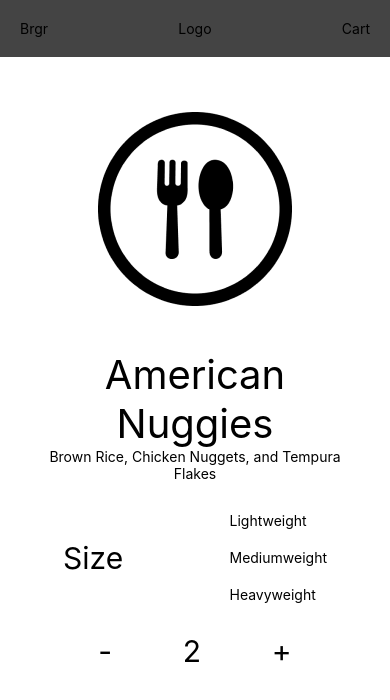
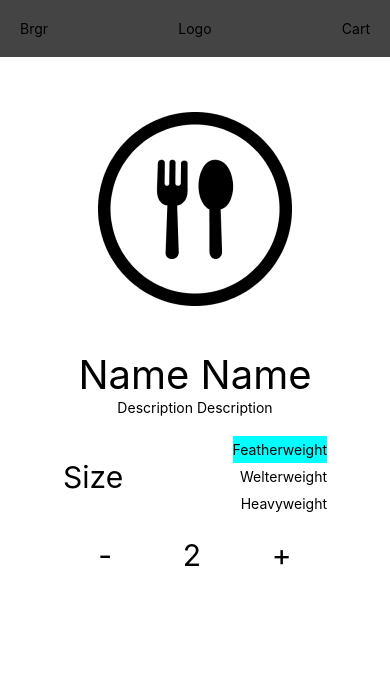
Before and after one commit to avsecam/LetsBoxRN, a React Native app: screen / in a window 390 px wide. Shown: the top 700 px of the page. Built offline with nearby package versions, Linux system fonts and the light colour scheme.

Commit message:
Structure folders. Create radio selection.

```diff
--- a/App.tsx
+++ b/App.tsx
@@ -1,9 +1,9 @@
 import React from 'react';
 import type { ReactNode } from 'react';
-import MainMenu from './src/menu';
+import MainMenu from './src/menu/menu';
 import { NavigationContainer } from '@react-navigation/native';
 import { createNativeStackNavigator } from '@react-navigation/native-stack';
-import ProductScreen from './src/product';
+import ProductScreen from './src/product/product';
 
 let Stack = createNativeStackNavigator();
 
--- a/src/menu.tsx
+++ b/src/menu/menu.tsx
@@ -1,8 +1,8 @@
-import { Pressable, FlatList, ScrollView, StyleSheet, View } from "react-native"
+import { Pressable, ScrollView, StyleSheet, View } from "react-native"
 import { Text } from "react-native"
 
-import mockData from '../mockData.json';
-import Header from "./header";
+import mockData from '../../mockData.json';
+import Header from "../components/header";
 import MenuGroup from "./menuGroup";
 
 const MainMenu = () => {
--- a/src/menuGroup.tsx
+++ b/src/menu/menuGroup.tsx
@@ -2,7 +2,6 @@ import { FlatList, StyleSheet, View } from "react-native"
 import { Text } from "react-native"
 
 import MenuItemRow from './menuItemRow';
-import mockData from '../mockData.json';
 import { MenuItem } from "./menuUtils";
 
 interface Props {
--- a/src/product.tsx
+++ b/src/product/product.tsx
@@ -1,6 +1,8 @@
 import { Image, Pressable, ScrollView, StyleSheet, Text, View } from "react-native"
-import Header from "./header"
-import { MenuItem } from "./menuUtils"
+import Header from "../components/header"
+import { MenuItem } from "../menu/menuUtils"
+import { productSizes } from "../utils"
+import SizePicker from "./sizePicker"
 
 interface Props {
 	product: MenuItem,
@@ -9,26 +11,23 @@ interface Props {
 const ProductScreen = () => {
 	let props: MenuItem = {
 		imageUrl: "",
-		name: "American Nuggies",
-		description: "Brown Rice, Chicken Nuggets, and Tempura Flakes"
+		name: "Name Name",
+		description: "Description Description"
 	}
+
 
 	return (
 		<>
 			<Header />
 			<ScrollView style={styles.container} contentContainerStyle={{alignItems: "center"}}>
-				<Image style={styles.imageContainer} source={require("../assets/food.png")}/>
+				<Image style={styles.imageContainer} source={require("../../assets/food.png")}/>
 				<View style={styles.productInfo}>
 					<Text style={styles.productName}>{props.name}</Text>
 					<Text style={styles.productDescription}>{props.description}</Text>
 				</View>
 				<View style={styles.sizesContainer}>
 					<Text style={styles.sizeLabel}>Size</Text>
-					<View style={styles.sizesPicker}>
-						<Pressable style={styles.size}><Text>Lightweight</Text></Pressable>
-						<Pressable style={styles.size}><Text>Mediumweight</Text></Pressable>
-						<Pressable style={styles.size}><Text>Heavyweight</Text></Pressable>
-					</View>
+					<SizePicker />
 				</View>
 				<View style={styles.qtyContainer}>
 					<Text style={styles.qtyBtn}>-</Text>
@@ -71,12 +70,6 @@ const styles = StyleSheet.create({
 	sizeLabel: {
 		fontSize: 30,
 	},
-	sizesPicker: {},
-	size: {
-		paddingVertical: 10,
-		fontSize: 20,
-		textAlign: "right",
-	},
 
 	qtyContainer: {
 		width: "80%",
--- /dev/null
+++ b/src/product/sizePicker.tsx
@@ -0,0 +1,62 @@
+import { useState } from "react"
+import { GestureResponderEvent, Pressable, StyleSheet, Text, View } from "react-native"
+import { productSizes } from "../utils"
+
+interface ButtonProps {
+	sizeName: string,
+	price: number,
+	onPress: (e: GestureResponderEvent) => void,
+	isChosen: boolean,
+}
+
+const SizeButton = (props: ButtonProps) => {
+	return (
+		<>
+			<Pressable style={[styles.radioButton, (props.isChosen) ? styles.radioButtonChosen : null]} onPress={props.onPress}>
+				<Text style={styles.radioButtonText}>{props.sizeName}</Text>
+			</Pressable>
+		</>
+	)
+}
+
+const SizePicker = () => {
+	let [chosenSize, setChosenSize] = useState(0)
+
+	let sizeButtons: Array<JSX.Element> = []
+	for (let i: number = 0; i < productSizes.length; i++) {
+		sizeButtons.push(
+			<SizeButton
+				price={productSizes[i][1]}
+				sizeName={productSizes[i][0]}
+				onPress={(e: GestureResponderEvent) => {
+					setChosenSize(i)
+				}}
+				isChosen={(chosenSize === i)}
+				key={i} />
+		)
+	}
+
+	return (
+		<>
+			<View style={styles.sizesPicker}>
+				{sizeButtons}
+			</View>
+		</>
+	)
+}
+
+const styles = StyleSheet.create({
+	sizesPicker: {},
+
+	radioButton: {
+		paddingVertical: 5,
+	},
+	radioButtonChosen: {
+		backgroundColor: "cyan",
+	},
+	radioButtonText: {
+		textAlign: "right",
+	},
+})
+
+export default SizePicker
--- /dev/null
+++ b/src/utils.ts
@@ -0,0 +1,5 @@
+export const productSizes: [string, number][] = [
+	["Featherweight", 129],
+	["Welterweight", 149],
+	["Heavyweight", 169],
+]
```
Also changed, not shown: src/components/header.tsx (renamed from src/header.tsx), src/menu/menuItemRow.tsx (renamed from src/menuItemRow.tsx), src/menu/menuUtils.tsx (renamed from src/menuUtils.tsx).
